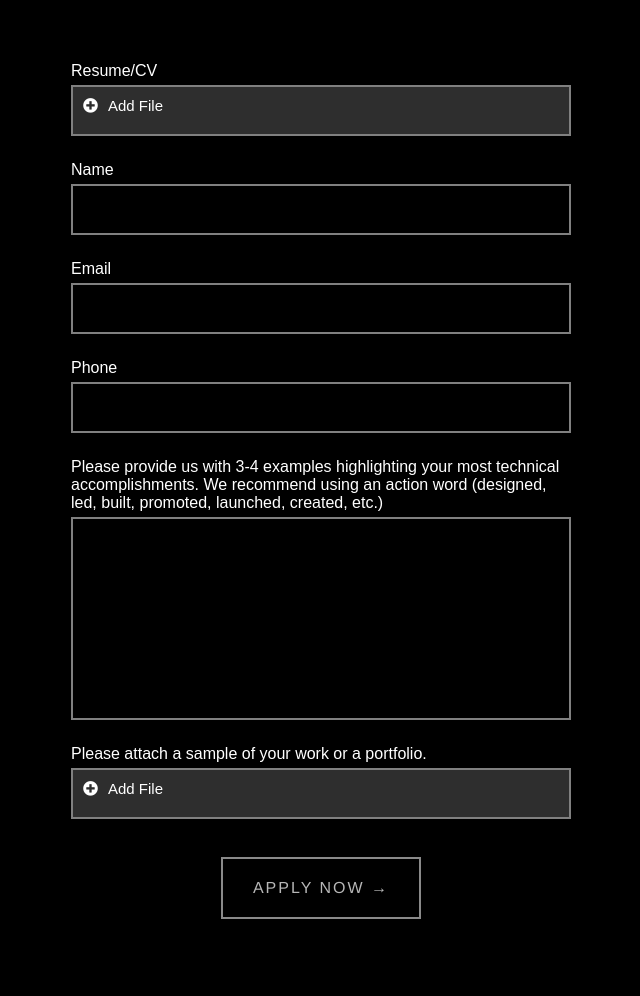
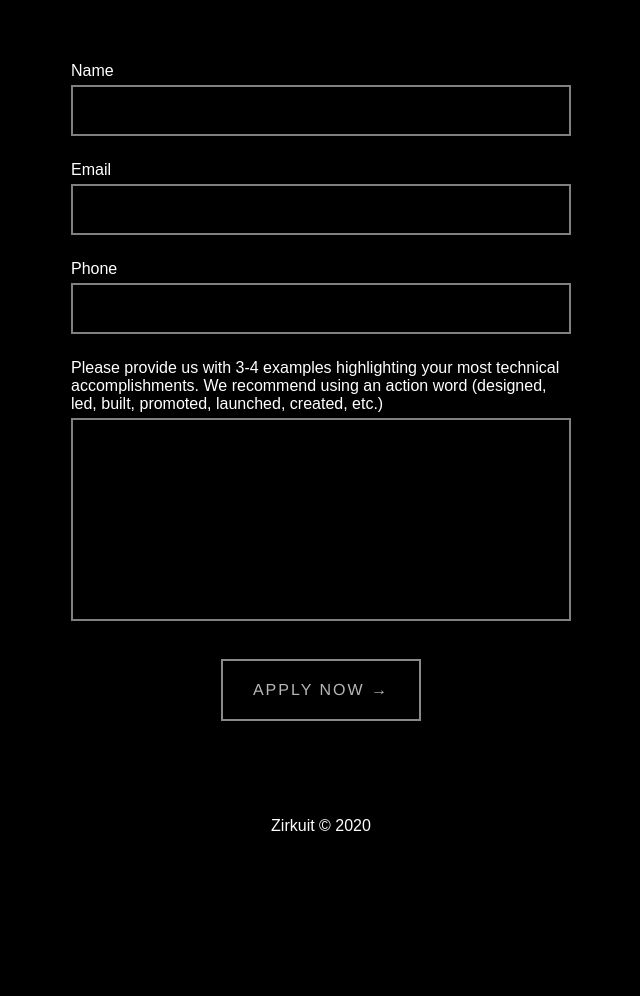
Before and after one commit to Zirkuit/zirkuit.github.io, a plain HTML site: page join/software-front-end/apply/index.html in a window 1280 px wide. Shown: the part 387-1383 px from the top of the page, without its empty margins (319-959 px from the left). After the commit the page ends 1268 px from the top, so only its background shows below. Drawn offline with Linux system fonts and the light colour scheme; a web font is replaced by a local one.

Commit message:
Remove attachment fields

```diff
--- a/join/software-front-end/apply/index.html
+++ b/join/software-front-end/apply/index.html
@@ -72,10 +72,6 @@
         <h1 class="smaller">Software, Front-End</h1>
         <form class="applyform" action="https://formspree.io/mzbkpobk" method="POST" enctype="multipart/form-data">
             <div class="maincontent small">
-                <label for="name">Resume/CV</label>
-                <label class="textinput fileinputlabel" for="resumecv"><i class="fas fa-plus-circle"></i>Add
-                    File</label>
-                <input class="fileinput" type="file" id="resumecv" name="resume">
                 <label for="name">Name</label>
                 <input type="text" name="name" class="textinput">
                 <label for="email">Email</label>
@@ -85,11 +81,7 @@
                 <label for="accomplishments">Please provide us with 3-4 examples highlighting your most technical
                     accomplishments. We recommend using an action word (designed, led, built, promoted, launched,
                     created, etc.) </label>
-                <input type="text" name="accomplishments" class="textinput longer">
-                <label for="upload">Please attach a sample of your work or a portfolio.</label>
-                <label class="textinput fileinputlabel" for="portfolio"><i class="fas fa-plus-circle"></i>Add
-                    File</label>
-                <input class="fileinput" type="file" id="portfolio" name="portfolio"><br>
+                <input type="text" name="accomplishments" class="textinput longer"><br>
                 <button class="button" type="submit">Apply Now →</button>
             </div>
         </form>
```
Also changed, not shown: join/general-application/apply/index.html (+2 -9 lines), join/graphic-designer/apply/index.html (+2 -9 lines), join/hardware-electronics-robotics/apply/index.html (+2 -9 lines), join/software-ai-ml/apply/index.html (+2 -9 lines), join/software-back-end/apply/index.html (+2 -9 lines), join/software-full-stack/apply/index.html (+1 -9 lines), join/index.html (line endings or trailing spaces).
